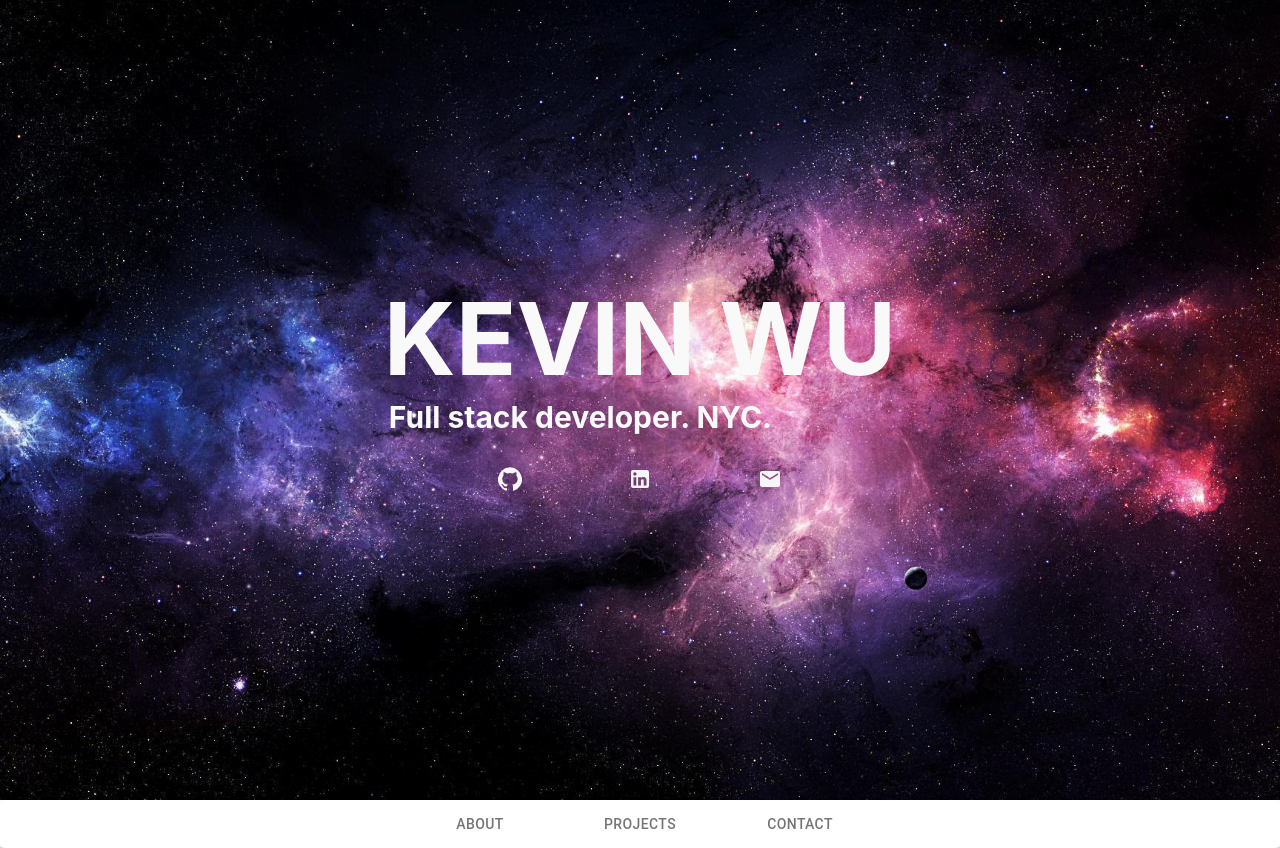
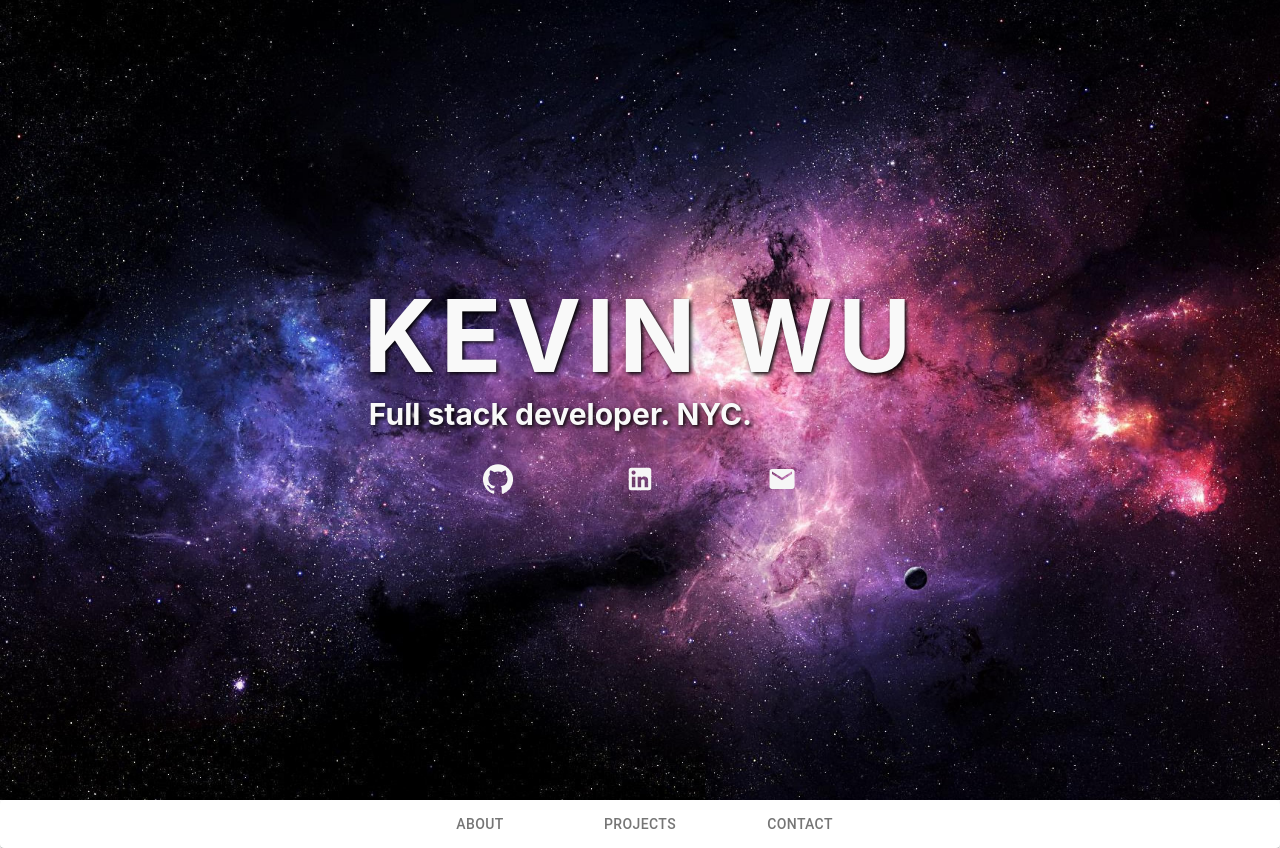
Before and after one commit to kevkevwuhoo/kwu-react-portfolio, a React (Create React App) app: page / in a window 1280 px wide. Built offline with nearby package versions, Linux system fonts and the light colour scheme.

Commit message:
Added shadow, changed size and spacing

```diff
--- a/src/components/SocialIcons/style.css
+++ b/src/components/SocialIcons/style.css
@@ -9,4 +9,5 @@
 #linkedin,
 #email {
   color: #f6f6f6;
+  font-size: 30px;
 }
--- a/src/pages/Landing/style.css
+++ b/src/pages/Landing/style.css
@@ -15,9 +15,15 @@
   color: #f9f9f9;
 }
 
+.title {
+  text-shadow: 2px 2px 4px #000000;
+}
+
 .bg-img h1 {
   font-size: 100px;
+  letter-spacing: 5px;
 }
+
 .bg-img h2 {
   font-size: 30px;
   padding-left: 5px;
```
